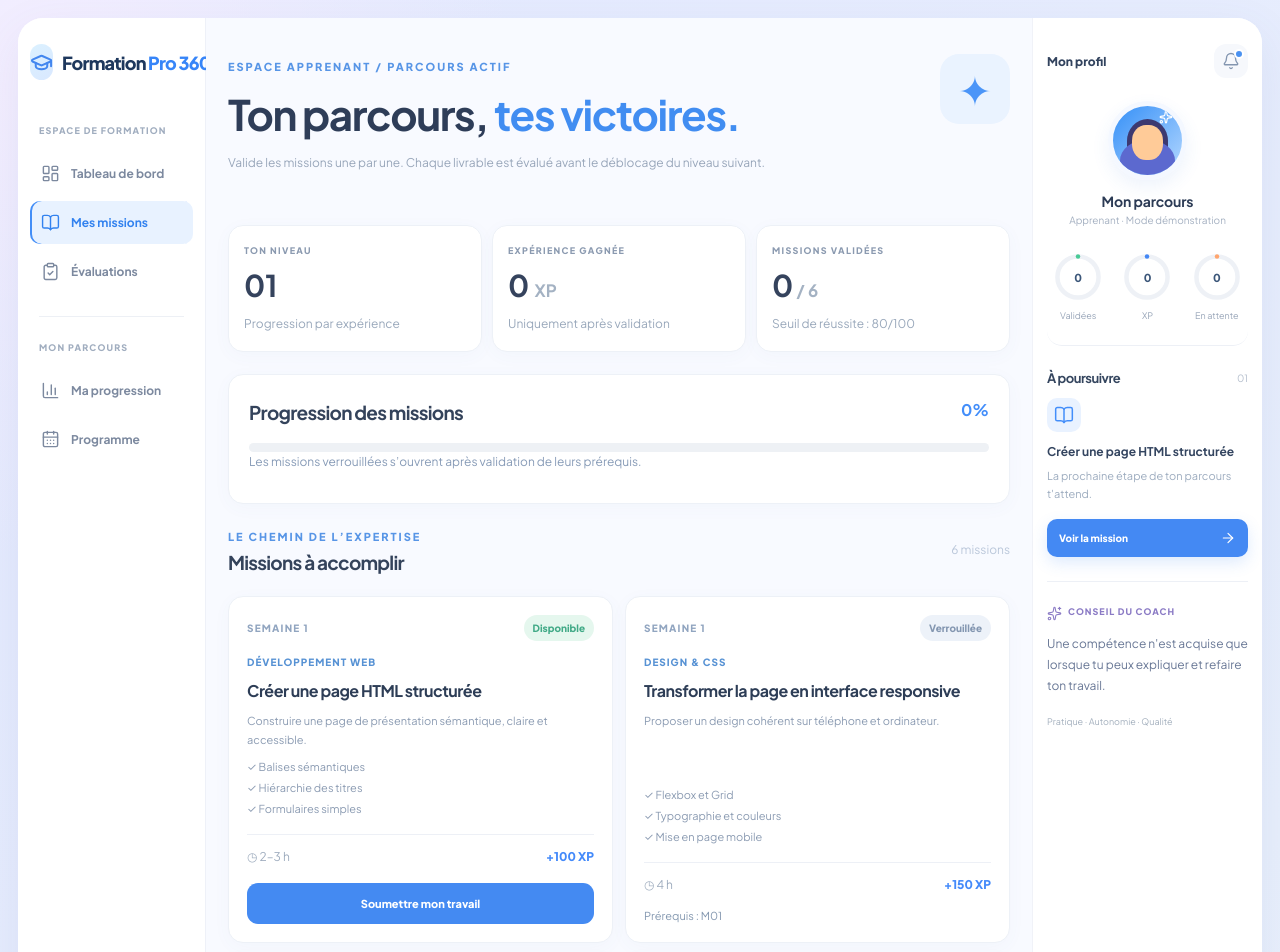
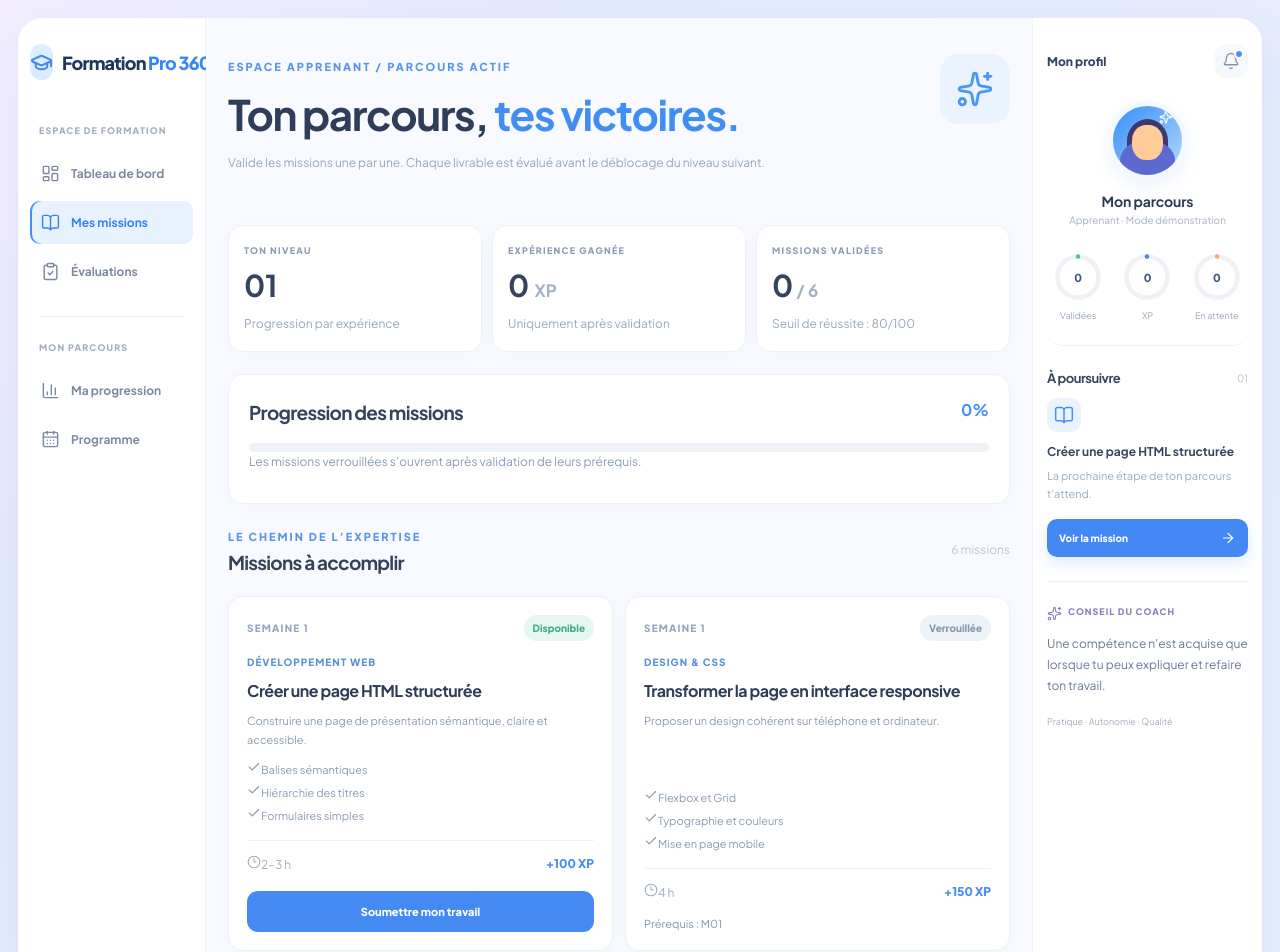
Before and after one commit to Zenethis-CMR/formation-pro-360, a Next.js app: page /apprenant in a window 1280 px wide. Shown: the top 952 px of the page. Built offline with nearby package versions, Linux system fonts and the light colour scheme.

Commit message:
style: professional icons on learning and trainer screens

```diff
--- a/src/app/apprenant/page.tsx
+++ b/src/app/apprenant/page.tsx
@@ -1,5 +1,6 @@
 "use client";
 import { useMemo, useState, type FormEvent } from "react";
+import { Sparkles, Check, Clock3 } from "lucide-react";
 import { useDemo } from "@/context/demo-store";
 import { latestSubmission, missionState, stateLabels } from "@/lib/mission-engine";
 
@@ -20,7 +21,7 @@ export default function Apprenant() {
     setError(""); setSelectedId(null); setUrl(""); setNote("");
   }
   return <main className="page">
-    <section className="page-hero"><div><span className="eyebrow">ESPACE APPRENANT / PARCOURS ACTIF</span><h1>Ton parcours, <span>tes victoires.</span></h1><p>Valide les missions une par une. Chaque livrable est évalué avant le déblocage du niveau suivant.</p></div><div className="hero-icon" aria-hidden="true">✦</div></section>
+    <section className="page-hero"><div><span className="eyebrow">ESPACE APPRENANT / PARCOURS ACTIF</span><h1>Ton parcours, <span>tes victoires.</span></h1><p>Valide les missions une par une. Chaque livrable est évalué avant le déblocage du niveau suivant.</p></div><div className="hero-icon" aria-hidden="true"><Sparkles size={38} strokeWidth={1.8}/></div></section>
     <section className="stats-grid" aria-label="Progression">
       <div className="stat-card"><span>TON NIVEAU</span><strong>{level.toString().padStart(2,"0")}</strong><small>Progression par expérience</small></div>
       <div className="stat-card"><span>EXPÉRIENCE GAGNÉE</span><strong>{xp} <em>XP</em></strong><small>Uniquement après validation</small></div>
@@ -35,8 +36,8 @@ export default function Apprenant() {
         return <article className="mission-card" key={mission.id}>
           <div className="mission-head"><span className="week">SEMAINE {mission.week}</span><span className={"status "+status}>{stateLabels[status]}</span></div>
           <div className="mission-type">{mission.domain}</div><h3>{mission.title}</h3><p>{mission.description}</p>
-          <ul className="objective-list">{mission.objectives.map((item) => <li key={item}>✓ {item}</li>)}</ul>
-          <div className="mission-meta"><span>◷ {mission.duration}</span><span className="xp">+{mission.xp} XP</span></div>
+          <ul className="objective-list">{mission.objectives.map((item) => <li key={item}><Check size={14} strokeWidth={2} aria-hidden="true"/>{item}</li>)}</ul>
+          <div className="mission-meta"><span className="meta-duration"><Clock3 size={14} strokeWidth={1.8} aria-hidden="true"/>{mission.duration}</span><span className="xp">+{mission.xp} XP</span></div>
           {status === "locked" && <div className="helper">Prérequis : {mission.prerequisites.join(", ")}</div>}
           {status === "in_review" && <div className="helper">Livrable soumis · En attente de correction</div>}
           {status === "approved" && <div className="helper positive">Mission approuvée · {last?.score ?? 0}/100</div>}
```
